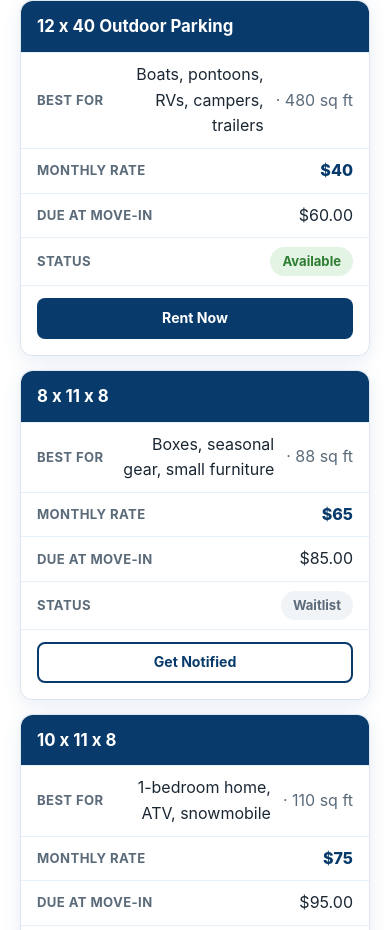
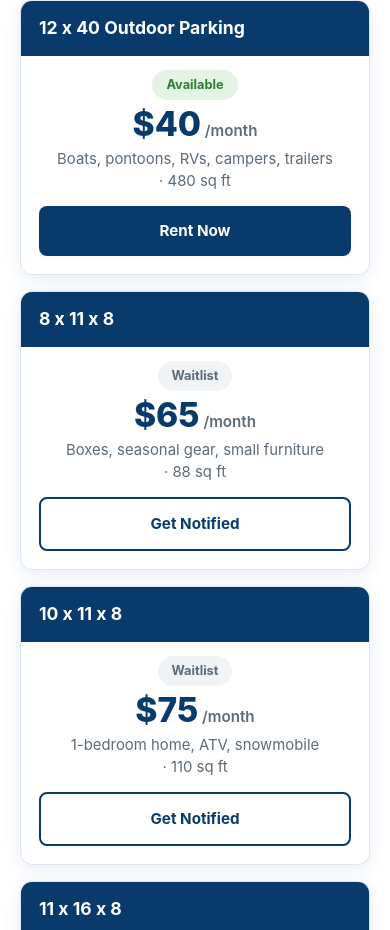
Before and after one commit to sswenson123/pleasantselfstorage, a plain HTML site: page index.html in a window 390 px wide. Shown: the part 1257-2187 px from the top of the page. Drawn offline with Linux system fonts and the light colour scheme.

Commit message:
Remove move-in column, redesign mobile unit cards

```diff
--- a/css/styles.css
+++ b/css/styles.css
@@ -183,34 +183,48 @@ footer .legal { border-top: 1px solid rgba(255,255,255,0.15); padding-top: 18px;
   /* Top bar: stack and center */
   .topbar .container { flex-direction: column; align-items: center; text-align: center; gap: 2px; font-size: 0.82rem; }
 
-  /* Units table becomes stacked cards */
+  /* Units table becomes clean stacked cards */
   .units-table-wrap { overflow-x: visible; box-shadow: none; border-radius: 0; }
-  table.units { min-width: 0; background: transparent; }
+  table.units { min-width: 0; background: transparent; border-collapse: separate; }
   table.units thead { display: none; }
-  table.units, table.units tbody, table.units tr, table.units td { display: block; width: 100%; }
+  table.units, table.units tbody { display: block; width: 100%; }
   table.units tr {
+    display: flex; flex-direction: column; width: 100%;
     background: #fff; border: 1px solid var(--line); border-radius: var(--radius);
-    box-shadow: var(--shadow); margin-bottom: 14px; padding: 6px 0;
+    box-shadow: var(--shadow); margin-bottom: 16px; overflow: hidden;
   }
-  table.units td {
-    display: flex; justify-content: space-between; align-items: center; gap: 12px;
-    padding: 9px 16px; border-bottom: 1px solid var(--blue-light); text-align: right;
+  table.units td { display: block; width: 100%; border: 0; padding: 0 18px; text-align: center; box-sizing: border-box; }
+  table.units td::before { content: none; }
+
+  /* Card header: unit size + status side by side */
+  table.units td[data-label="Unit Size"] {
+    order: 1;
+    background: var(--blue-dark); color: #fff;
+    font-size: 1.1rem; padding: 13px 18px; text-align: left;
   }
-  table.units td::before {
-    content: attr(data-label);
-    font-weight: 700; color: var(--gray); font-size: 0.82rem;
-    text-transform: uppercase; letter-spacing: 0.4px; text-align: left; flex-shrink: 0;
+  table.units td[data-label="Unit Size"] a { color: #fff; }
+  table.units td[data-label="Status"] {
+    order: 2; padding: 14px 18px 0;
   }
-  table.units td[data-label="Unit Size"] {
-    background: var(--blue-dark); color: #fff; border-radius: var(--radius) var(--radius) 0 0;
-    margin-top: -6px; font-size: 1.05rem; padding: 12px 16px;
+  table.units td[data-label="Status"] .tag { font-size: 0.8rem; padding: 5px 14px; }
+
+  /* Big price */
+  table.units td[data-label="Monthly Rate"] {
+    order: 3; font-size: 2.1rem; font-weight: 800; color: var(--blue-dark);
+    padding-top: 6px; line-height: 1.1;
   }
-  table.units td[data-label="Unit Size"]::before { content: none; }
-  table.units td[data-label="Unit Size"] strong { width: 100%; text-align: left; }
-  table.units td[data-label="Unit Size"] a { color: #fff; }
-  table.units td[data-label="Action"] { border-bottom: 0; padding: 12px 16px 10px; }
-  table.units td[data-label="Action"]::before { content: none; }
-  table.units td[data-label="Action"] .btn { width: 100%; }
+  table.units td[data-label="Monthly Rate"]::after {
+    content: " /month"; font-size: 0.95rem; font-weight: 600; color: var(--gray);
+  }
+
+  /* Description */
+  table.units td[data-label="Best For"] {
+    order: 4; color: var(--gray); font-size: 0.93rem; padding-top: 6px; line-height: 1.45;
+  }
+
+  /* Button */
+  table.units td[data-label="Action"] { order: 5; padding: 14px 18px 18px; }
+  table.units td[data-label="Action"] .btn { width: 100%; padding: 13px 0; font-size: 0.95rem; }
   .nav-toggle { display: block; }
   nav.main-nav {
     display: none; position: absolute; top: 100%; left: 0; right: 0;
--- a/index.html
+++ b/index.html
@@ -153,14 +153,13 @@
       <div class="units-table-wrap">
         <table class="units">
           <thead>
-            <tr><th>Unit Size</th><th>Best For</th><th>Monthly Rate</th><th>Due at Move-In</th><th>Status</th><th></th></tr>
+            <tr><th>Unit Size</th><th>Best For</th><th>Monthly Rate</th><th>Status</th><th></th></tr>
           </thead>
           <tbody>
             <tr>
               <td data-label="Unit Size"><a href="https://rental-center.storedge.com/?companyId=ef2375f3-b212-4670-bbc0-be544f6614b6&amp;facilityId=159d76bf-6636-4e86-87fe-82fc497dc971#/move-in" style="text-decoration:none;"><strong>12 x 40 Outdoor Parking</strong></a></td>
               <td data-label="Best For">Boats, pontoons, RVs, campers, trailers <span style="color:var(--gray);white-space:nowrap;">· 480 sq ft</span></td>
               <td class="price" data-label="Monthly Rate">$40</td>
-              <td data-label="Due at Move-In">$60.00</td>
               <td data-label="Status"><span class="tag tag-avail">Available</span></td>
               <td data-label="Action"><a class="btn btn-rent" href="https://rental-center.storedge.com/?companyId=ef2375f3-b212-4670-bbc0-be544f6614b6&amp;facilityId=159d76bf-6636-4e86-87fe-82fc497dc971#/move-in">Rent Now</a></td>
             </tr>
@@ -168,7 +167,6 @@
               <td data-label="Unit Size"><strong>8 x 11 x 8</strong></td>
               <td data-label="Best For">Boxes, seasonal gear, small furniture <span style="color:var(--gray);white-space:nowrap;">· 88 sq ft</span></td>
               <td class="price" data-label="Monthly Rate">$65</td>
-              <td data-label="Due at Move-In">$85.00</td>
               <td data-label="Status"><span class="tag tag-wait">Waitlist</span></td>
               <td data-label="Action"><a class="btn btn-wait" href="contact-us.html">Get Notified</a></td>
             </tr>
@@ -176,7 +174,6 @@
               <td data-label="Unit Size"><strong>10 x 11 x 8</strong></td>
               <td data-label="Best For">1-bedroom home, ATV, snowmobile <span style="color:var(--gray);white-space:nowrap;">· 110 sq ft</span></td>
               <td class="price" data-label="Monthly Rate">$75</td>
-              <td data-label="Due at Move-In">$95.00</td>
               <td data-label="Status"><span class="tag tag-wait">Waitlist</span></td>
               <td data-label="Action"><a class="btn btn-wait" href="contact-us.html">Get Notified</a></td>
             </tr>
@@ -184,7 +181,6 @@
               <td data-label="Unit Size"><strong>11 x 16 x 8</strong></td>
               <td data-label="Best For">Small boat, side-by-side, 2-bedroom home <span style="color:var(--gray);white-space:nowrap;">· 176 sq ft</span></td>
               <td class="price" data-label="Monthly Rate">$90</td>
-              <td data-label="Due at Move-In">$110.00</td>
               <td data-label="Status"><span class="tag tag-avail">Available</span></td>
               <td data-label="Action"><a class="btn btn-rent" href="https://rental-center.storedge.com/?companyId=ef2375f3-b212-4670-bbc0-be544f6614b6&amp;facilityId=159d76bf-6636-4e86-87fe-82fc497dc971#/move-in">Rent Now</a></td>
             </tr>
@@ -192,7 +188,6 @@
               <td data-label="Unit Size"><strong>11 x 18 x 8</strong></td>
               <td data-label="Best For">Fishing boat &amp; trailer, household <span style="color:var(--gray);white-space:nowrap;">· 198 sq ft</span></td>
               <td class="price" data-label="Monthly Rate">$100</td>
-              <td data-label="Due at Move-In">$120.00</td>
               <td data-label="Status"><span class="tag tag-wait">Waitlist</span></td>
               <td data-label="Action"><a class="btn btn-wait" href="contact-us.html">Get Notified</a></td>
             </tr>
@@ -200,7 +195,6 @@
               <td data-label="Unit Size"><strong>10 x 20 x 8</strong></td>
               <td data-label="Best For">Boat &amp; trailer, car, 3-bedroom home <span style="color:var(--gray);white-space:nowrap;">· 200 sq ft</span></td>
               <td class="price" data-label="Monthly Rate">$100</td>
-              <td data-label="Due at Move-In">$120.00</td>
               <td data-label="Status"><span class="tag tag-wait">Waitlist</span></td>
               <td data-label="Action"><a class="btn btn-wait" href="contact-us.html">Get Notified</a></td>
             </tr>
@@ -208,7 +202,6 @@
               <td data-label="Unit Size"><strong>10 x 22 x 8</strong></td>
               <td data-label="Best For">Longer boats, vehicles, ice house <span style="color:var(--gray);white-space:nowrap;">· 220 sq ft</span></td>
               <td class="price" data-label="Monthly Rate">$110</td>
-              <td data-label="Due at Move-In">$130.00</td>
               <td data-label="Status"><span class="tag tag-avail">Available</span></td>
               <td data-label="Action"><a class="btn btn-rent" href="https://rental-center.storedge.com/?companyId=ef2375f3-b212-4670-bbc0-be544f6614b6&amp;facilityId=159d76bf-6636-4e86-87fe-82fc497dc971#/move-in">Rent Now</a></td>
             </tr>
@@ -216,7 +209,6 @@
               <td data-label="Unit Size"><strong>11 x 20 x 8</strong></td>
               <td data-label="Best For">Boat &amp; trailer, vehicles, ice house <span style="color:var(--gray);white-space:nowrap;">· 220 sq ft</span></td>
               <td class="price" data-label="Monthly Rate">$110</td>
-              <td data-label="Due at Move-In">$130.00</td>
               <td data-label="Status"><span class="tag tag-avail">Available</span></td>
               <td data-label="Action"><a class="btn btn-rent" href="https://rental-center.storedge.com/?companyId=ef2375f3-b212-4670-bbc0-be544f6614b6&amp;facilityId=159d76bf-6636-4e86-87fe-82fc497dc971#/move-in">Rent Now</a></td>
             </tr>
@@ -224,7 +216,6 @@
               <td data-label="Unit Size"><strong>10 x 24 x 8</strong></td>
               <td data-label="Best For">Pontoons, larger boats, full household <span style="color:var(--gray);white-space:nowrap;">· 240 sq ft</span></td>
               <td class="price" data-label="Monthly Rate">$120</td>
-              <td data-label="Due at Move-In">$140.00</td>
               <td data-label="Status"><span class="tag tag-avail">Available</span></td>
               <td data-label="Action"><a class="btn btn-rent" href="https://rental-center.storedge.com/?companyId=ef2375f3-b212-4670-bbc0-be544f6614b6&amp;facilityId=159d76bf-6636-4e86-87fe-82fc497dc971#/move-in">Rent Now</a></td>
             </tr>
@@ -232,7 +223,6 @@
               <td data-label="Unit Size"><strong>11 x 24 x 8</strong></td>
               <td data-label="Best For">Pontoons, campers, large loads <span style="color:var(--gray);white-space:nowrap;">· 264 sq ft</span></td>
               <td class="price" data-label="Monthly Rate">$135</td>
-              <td data-label="Due at Move-In">$155.00</td>
               <td data-label="Status"><span class="tag tag-wait">Waitlist</span></td>
               <td data-label="Action"><a class="btn btn-wait" href="contact-us.html">Get Notified</a></td>
             </tr>
@@ -240,7 +230,6 @@
               <td data-label="Unit Size"><strong>11 x 26 x 8</strong></td>
               <td data-label="Best For">Large pontoons, campers <span style="color:var(--gray);white-space:nowrap;">· 286 sq ft</span></td>
               <td class="price" data-label="Monthly Rate">$140</td>
-              <td data-label="Due at Move-In">$160.00</td>
               <td data-label="Status"><span class="tag tag-wait">Waitlist</span></td>
               <td data-label="Action"><a class="btn btn-wait" href="contact-us.html">Get Notified</a></td>
             </tr>
@@ -248,14 +237,13 @@
               <td data-label="Unit Size"><strong>11 x 28 x 8</strong></td>
               <td data-label="Best For">Largest boats, campers &amp; RVs <span style="color:var(--gray);white-space:nowrap;">· 308 sq ft</span></td>
               <td class="price" data-label="Monthly Rate">$150</td>
-              <td data-label="Due at Move-In">$170.00</td>
               <td data-label="Status"><span class="tag tag-wait">Waitlist</span></td>
               <td data-label="Action"><a class="btn btn-wait" href="contact-us.html">Get Notified</a></td>
             </tr>
           </tbody>
         </table>
       </div>
-      <p class="units-note">"Due at Move-In" = first month's rent plus the one-time $20 administrative fee. Unit availability changes often — waitlisted sizes open up regularly, so <a href="contact-us.html">contact us</a> to get on the list.</p>
+      <p class="units-note">A one-time $20 administrative fee applies at move-in. Unit availability changes often — waitlisted sizes open up regularly, so <a href="contact-us.html">contact us</a> to get on the list.</p>
     </div>
   </section>
 
```
